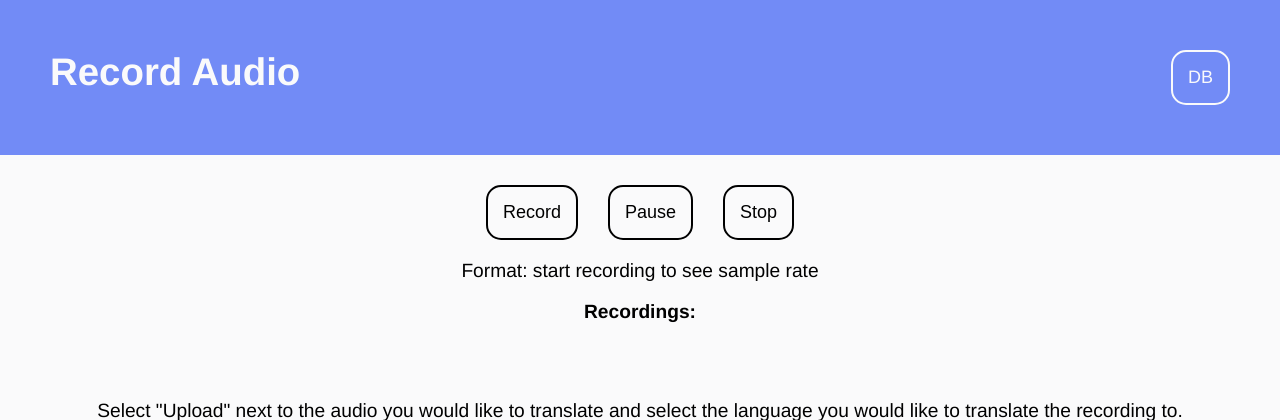
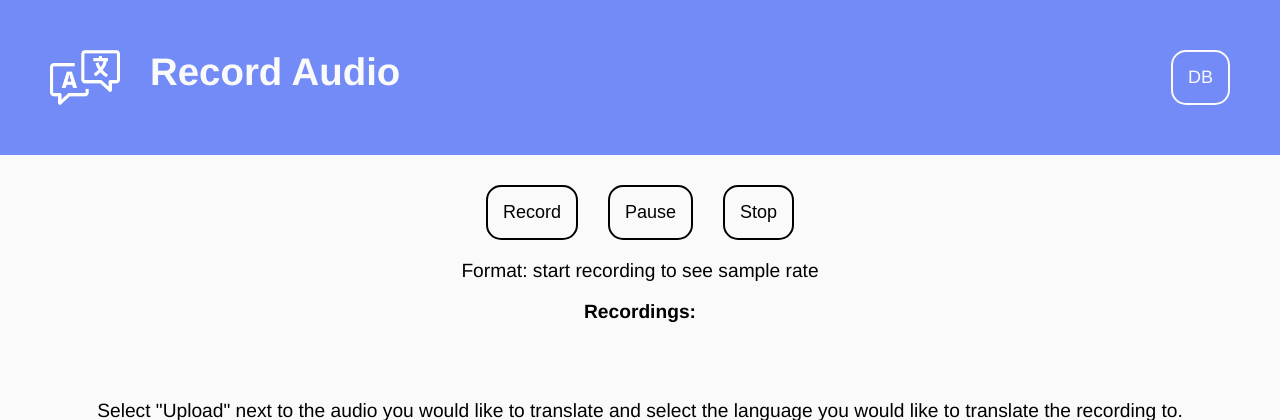
Before and after one commit to software-students-fall2022/containerized-app-exercise-team7, a Flask app: template web_app/templates/home.html in a window 1280 px wide. Shown: the top 420 px of the page. Run offline with Flask 2, Linux system fonts and the light colour scheme; the template is opened without the code that fills it, so the values that code supplies are empty; some libraries are stand-ins or nearby versions.

Commit message:
minor css change

```diff
--- a/web_app/static/css/styles.css
+++ b/web_app/static/css/styles.css
@@ -11,6 +11,10 @@ header {
   color: #FAFAFB;
   display: flex;
   justify-content: space-between;
+}
+
+.page-logo {
+  display: flex;
 }
 
 .header-btn {
@@ -155,3 +159,8 @@ td {
 .del-btn:active {
   transform: translateY(2px);
 }
+
+img {
+  width: 70px;
+  margin-right: 30px;
+}
--- a/web_app/templates/home.html
+++ b/web_app/templates/home.html
@@ -11,7 +11,13 @@
   </head>
   <body>
     <header>
-      <h1>Record Audio</h1>
+      <div class="page-logo">
+        <img
+          src="{{ url_for('static', filename='img/logo.png') }}"
+          alt="logo"
+        />
+        <h1>Record Audio</h1>
+      </div>
       <a href="{{ url_for('dashboard_display') }}" class="header-btn">DB</a>
     </header>
     <main>
```
Also changed, not shown: web_app/templates/dashboard.html (+7 -1 lines), web_app/templates/translate.html (+7 -1 lines), web_app/static/img/logo.png (added).
